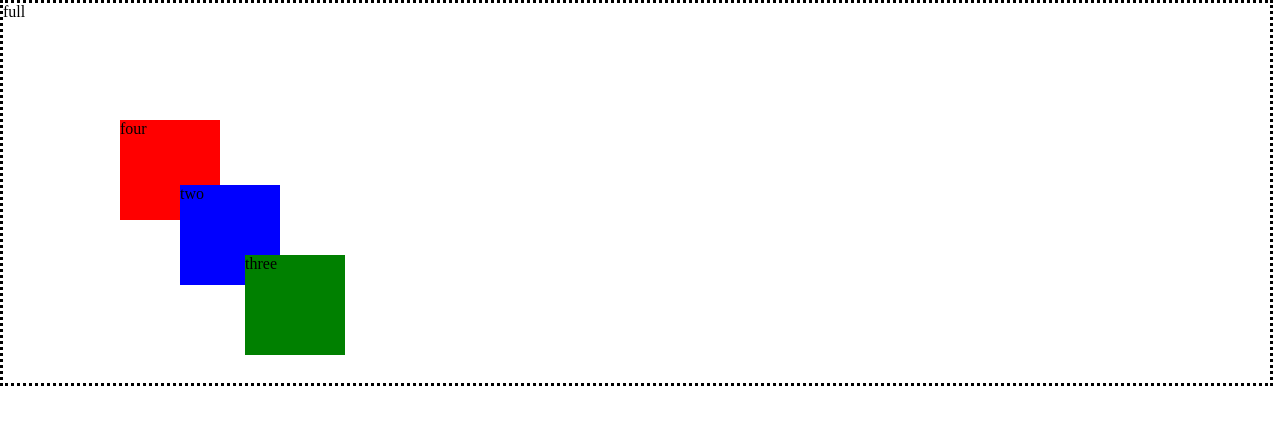
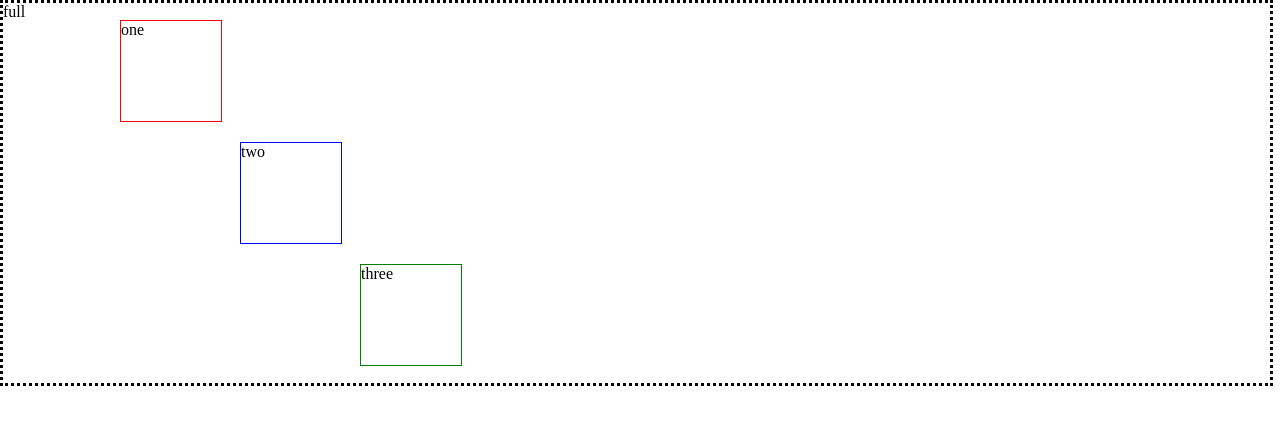
Before and after one commit to SA50-X-19/SA50-2-19_StupenkovSasha, a plain HTML site: page positions/index.html in a window 1280 px wide. Drawn offline with Linux system fonts and the light colour scheme.

Commit message:
first three boxes fixed

```diff
--- a/positions/index.html
+++ b/positions/index.html
@@ -8,10 +8,10 @@
     <title>Document</title>
 </head>
 <body>
-    <div class="box" id="fullbox2">full</div>
-    <div class="box" id="four"> four </div>
-    <div class="box" id="five"> two </div>
-    <div class="box" id="six"> three </div>
+    <div class="box" id="fullbox1">full</div>
+    <div class="box" id="one"> one </div>
+    <div class="box" id="two"> two </div>
+    <div class="box" id="three"> three </div>
 
 
 </body>
--- a/positions/style.css
+++ b/positions/style.css
@@ -6,7 +6,7 @@ body {
     height: 100px;
     background-color:white;
 }
-#fullbox2{
+#fullbox1{
     position: absolute;
     top: 0px;
     left:0px;
@@ -16,22 +16,21 @@ body {
     border: dotted  black;
 }
 
-#four{
+#one{
     position: relative;
-    top: 120px;
+    top: 20px;
     left: 120px;
-    background-color: red;
+    border: 1px solid red ;
 }
-#five {
+#two {
     position: relative;
-    top: 85px;
-    left: 180px;
-    background-color: blue;
-
+    top: 40px;
+    left: 240px;
+    border: 1px solid blue;
 }
-#six{
+#three{
     position: relative;
-    top: 55px;
-    left: 245px;
-    background-color: green;
+    top: 60px;
+    left: 360px;
+    border: 1px solid green;
 }
```
